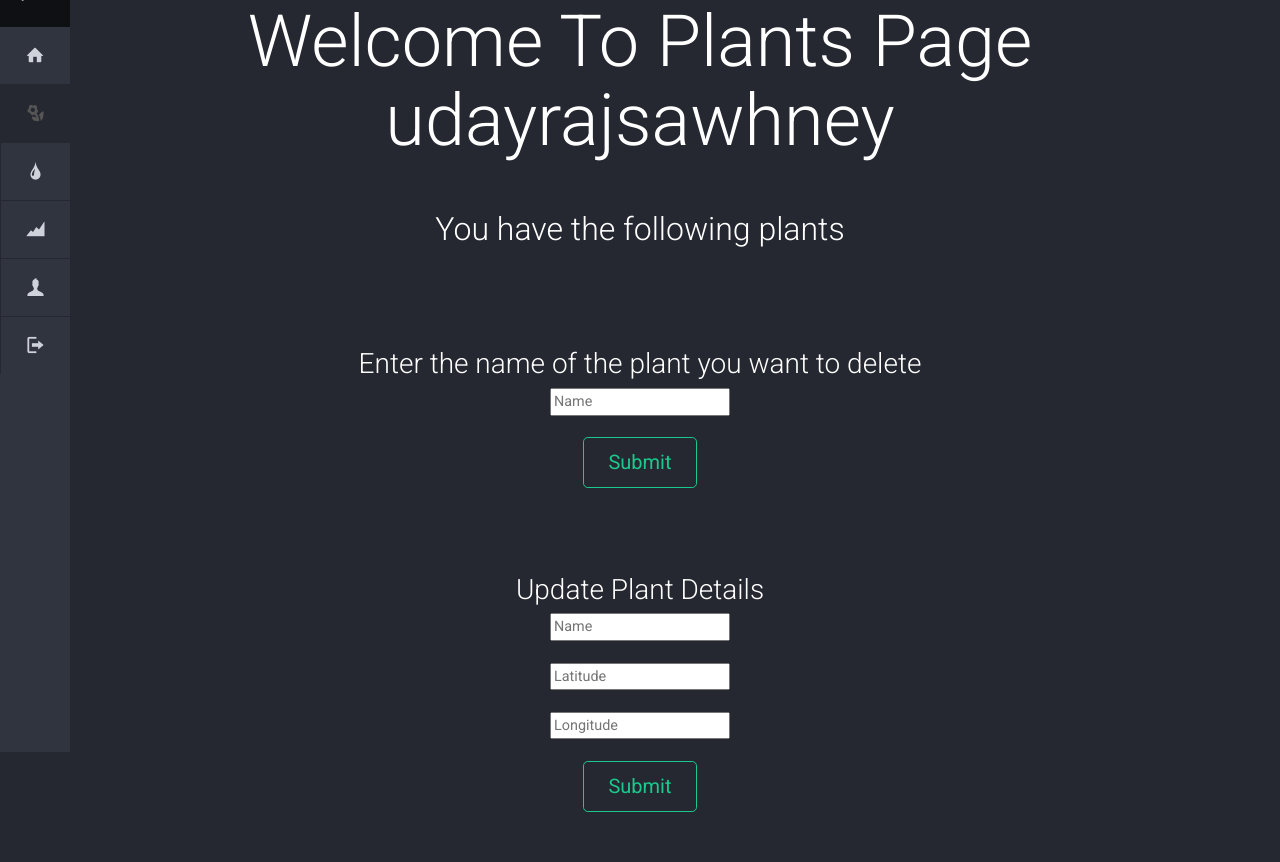
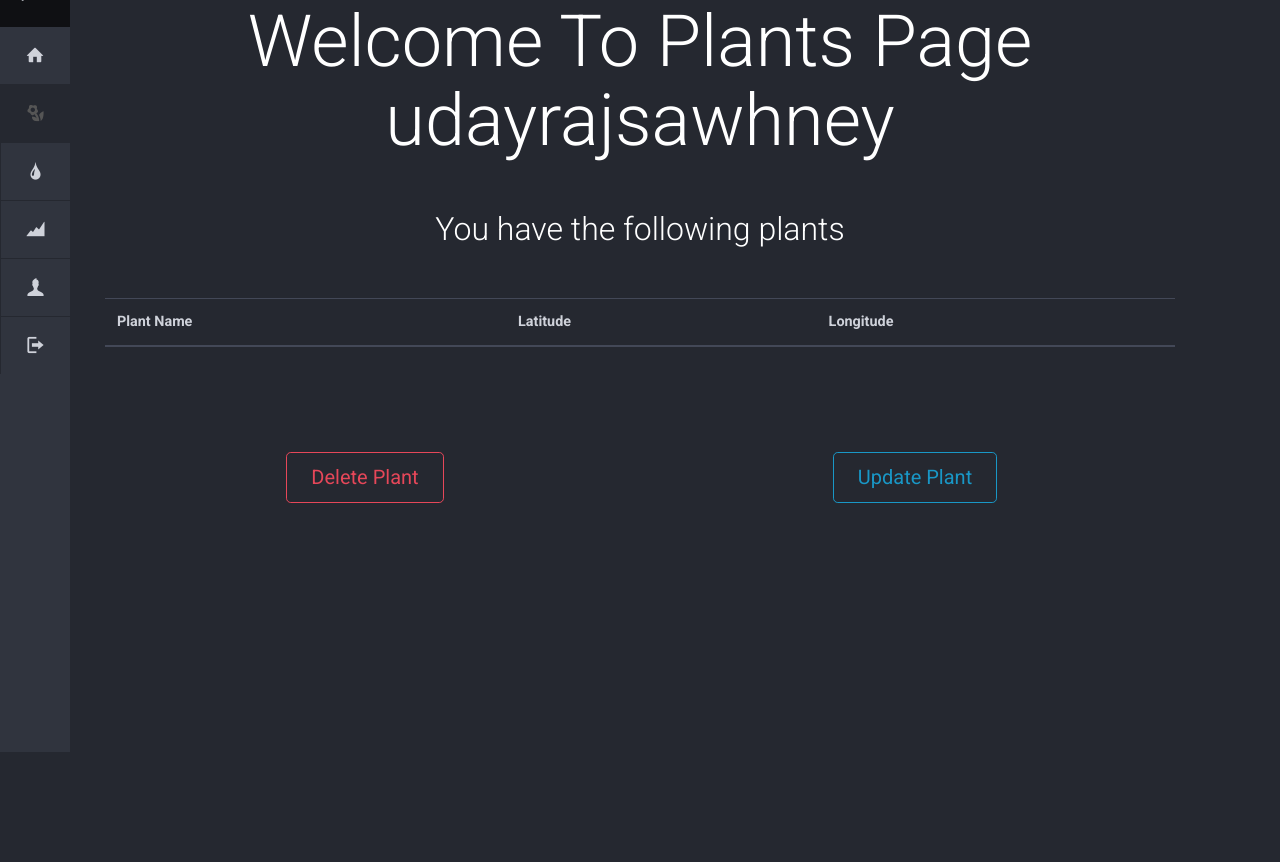
Before and after one commit to reichenbch/ITWS-3, a Django app: page /sensors/userprofile/ in a window 1280 px wide. Shown: the part 48-910 px from the top of the page. After the commit the page ends 800 px from the top, so only its background shows below. Run offline with Django 3.2, Linux system fonts and the light colour scheme; a user stored in the database is signed in; data comes from the database, SQL or seed files in the repository; both versions use the stored data as it was after the commit; lists and menus that the app fills with data are empty; parts of the project's set-up code (start-up, migrations or seed data) failed here and were passed over; some libraries are stand-ins or nearby versions.

Commit message:
version-f

```diff
--- a/sensors/templates/sensors/userprofile.html
+++ b/sensors/templates/sensors/userprofile.html
@@ -14,6 +14,9 @@
     <!-- Include the CSS -->
           <link rel="stylesheet" href="https://cdnjs.cloudflare.com/ajax/libs/font-awesome/4.7.0/css/font-awesome.min.css">
   <link rel="stylesheet" href="https://maxcdn.bootstrapcdn.com/bootstrap/4.0.0-alpha.6/css/bootstrap.min.css" integrity="sha384-rwoIResjU2yc3z8GV/NPeZWAv56rSmLldC3R/AZzGRnGxQQKnKkoFVhFQhNUwEyJ" crossorigin="anonymous">
+
+  <script src="https://ajax.googleapis.com/ajax/libs/jquery/3.2.1/jquery.min.js"></script>
+  <script src="https://maxcdn.bootstrapcdn.com/bootstrap/4.0.0-alpha.6/js/bootstrap.min.js"></script>
 
     <link href="http://fonts.googleapis.com/css?family=Roboto:300,400,500,700,400italic" rel="stylesheet">
 
@@ -77,35 +80,82 @@
     <center>
     <h1 class="display-3">Welcome To Plants Page <br>{{ user.username }}</h1>
         <br><br>
-        <h2> You have the following plants</h2>
-        <ul>
-        {% for plant in plants%}
-            <li>Name:  {{ plant.name }}</li>
-                <ul>
-                    <li>Latitude:  {{ plant.Latitude }}</li>
-                    <li>Longitude:  {{ plant.Longitude }}</li>
-                </ul>
-        {% endfor %}
-        </ul>
+
+
+
+<h2> You have the following plants</h2>
+<br> <br>
+         <div class="container">
+        <table class="table table-hover">
+                      <thead>
+                        <tr>
+                          <th>Plant Name</th>
+                          <th>Latitude</th>
+                          <th>Longitude</th>
+                        </tr>
+                      </thead>
+
+                      <tbody>
+                        <tr  {% for plant in plants %}>
+                          <td>
+                            {{ plant.name }}
+                          </td>
+                          <td>
+                            {{ plant.Latitude }}
+                          </td>
+                          <td>
+                            {{ plant.Longitude }}
+                          </td>
+                        </tr {% endfor %}>
+                      </tbody>
+                    </table>
+                </div>
+
+
+
+
 
     <br><br> <br><br>
 
+        <div class="container">
+     <div class="row">
+      <div class="col s5">
+    <button type="button" class="btn btn-lg btn-outline-danger" data-toggle="collapse" data-target="#wowo">Delete Plant</button>
+    <div id="wowo" class="collapse">
+    <br><br>
          <h3>Enter the name of the plant you want to delete</h3>
+         <div class="col-sm-6"></div>
+         <div class="col-sm-6">
         <form action="{% url 'sensors:userprofile' %}" method="post">
-        <input type="text" required autocomplete="off" placeholder="Name" name="name" />  <br><br>
-        <button type="submit" class="btn btn-lg btn-outline-success">Submit</button>
+        <input type="text" class="form-control" required autocomplete="off" placeholder="Name" name="name" />  <br><br>
+        <button type="submit" class="btn btn-outline-success">Delete</button>
         </form>
+      </div>
+      </div>
+      </div>
 
     <br><br> <br><br>
 
+        <div class="col s5">
+     <button type="button" class="btn btn-lg btn-outline-primary" data-toggle="collapse" data-target="#wow">Update Plant</button>
+     <div id="wow" class="collapse">
+     <br><br>
         <h3>Update Plant Details</h3>
+        <br><br>
+        <div class="col-sm-6"></div>
+        <div class="col-sm-6">
             <form action="{% url 'sensors:userprofile' %}" method="post">
-                <input type="text" required autocomplete="off" placeholder="Name" name="name1" />  <br><br>
-                <input type="text" required autocomplete="off" placeholder="Latitude" name="lat1" />  <br><br>
-                <input type="text" required autocomplete="off" placeholder="Longitude" name="long1" /><br><br>
-                <button type="submit" class="btn btn-lg btn-outline-success">Submit</button>
+                <input type="text" class="form-control" required autocomplete="off" placeholder="Name" name="name1" />  <br><br>
+                <input type="text" class="form-control" required autocomplete="off" placeholder="Latitude" name="lat1" />  <br><br>
+                <input type="text" class="form-control" required autocomplete="off" placeholder="Longitude" name="long1" /><br><br>
+                <button type="submit" class="btn btn-outline-success">Update</button>
             </form>
-
+          </div>
+            </div>
+            </div>
+            </div>
+            </div>
+       <div class="container">
     </center>
 </body>
 </html>
```
Also changed, not shown: sensors/templates/sensors/addplant.html (+16 -9 lines), sensors/templates/sensors/micro.html (+2 -14 lines), db.sqlite3.
